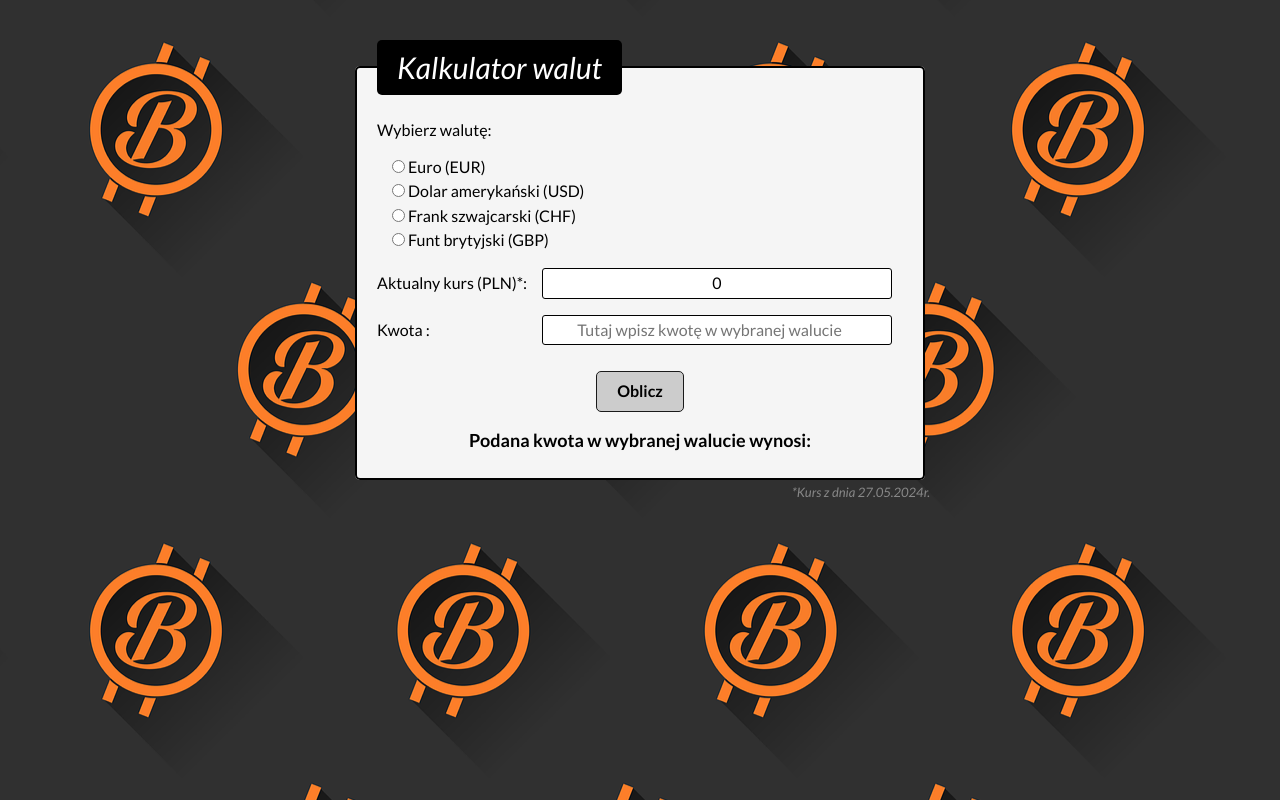
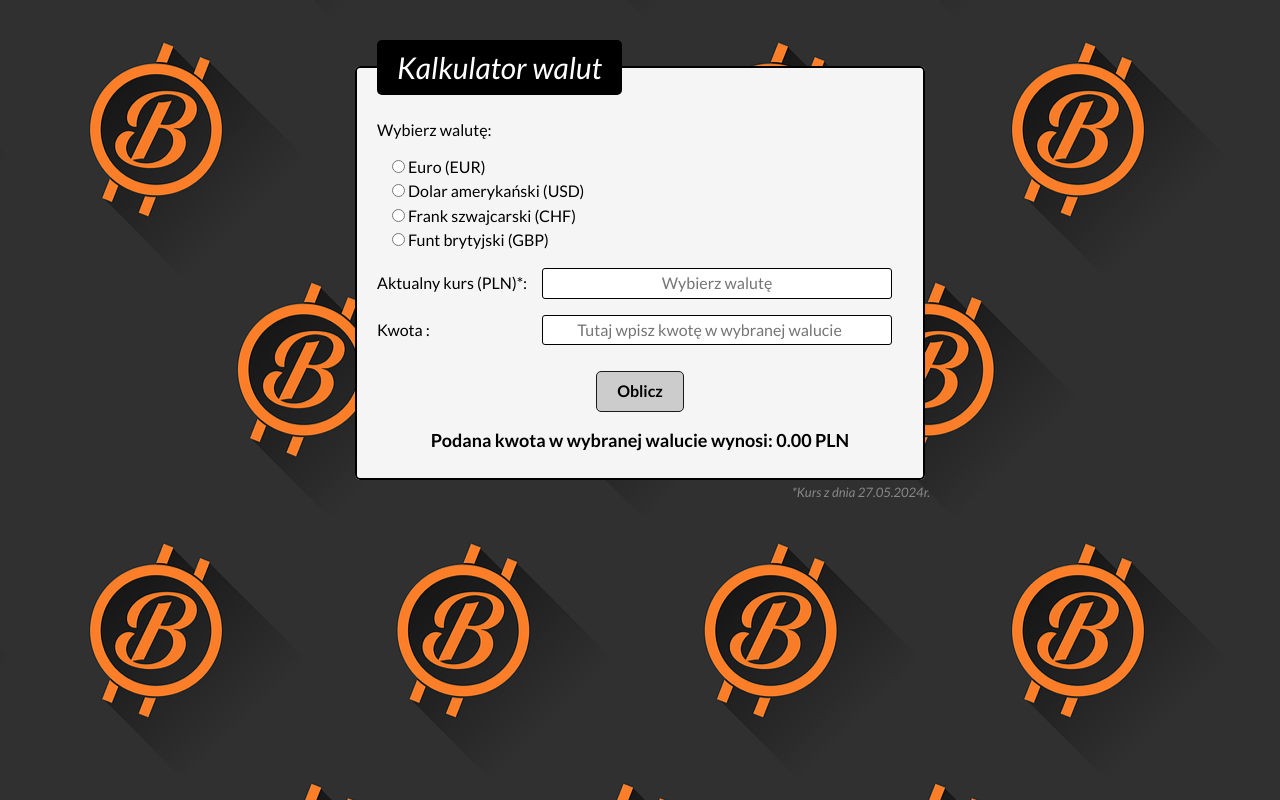
Before and after one commit to maciejcepielik/currency-converter-react, a React (Create React App) app: page / in a window 1280 px wide. Built offline with nearby package versions, Linux system fonts and the light colour scheme.

Commit message:
Change initial value of exchangeRate. Add "required" attribute to the currencies list. Add "placeholder" attribute to the exchangeRate input. Add calculation and display of the result.

```diff
--- a/src/Form/index.js
+++ b/src/Form/index.js
@@ -2,19 +2,25 @@ import { useState } from "react";
 import "./style.css";
 
 const Form = ({ currencies }) => {
-    const [exchangeRate, setExchangeRate] = useState("0");
+    const [exchangeRate, setExchangeRate] = useState("");
 
     const [currencyShortcut, setCurrencyShortcut] = useState("");
+
+    const [result, setResult] = useState("0");
+
+    const [amount, setAmount] = useState("");
 
     const onCheckChange = ({ target }) => {
         const currency = currencies.find(currency => currency.id.toString() === target.value)
 
         setExchangeRate(currency ? currency.value : "0")
         setCurrencyShortcut(currency ? `(${currency.shortcut})` : "")
+        setResult("0");
     };
 
     const onFormSubmit = (event) => {
         event.preventDefault();
+        setResult(amount * exchangeRate)
     }
 
     return (
@@ -31,6 +37,7 @@ const Form = ({ currencies }) => {
                                     name="currency"
                                     value={currency.id}
                                     onChange={onCheckChange}
+                                    required
                                 />
                                 <span className="form__currency">
                                     {currency.name} ({currency.shortcut})
@@ -47,6 +54,7 @@ const Form = ({ currencies }) => {
                             className="form__field"
                             name="exchangeRate"
                             readOnly
+                            placeholder="Wybierz walutę"
                         />
                     </label>
                 </p>
@@ -57,6 +65,8 @@ const Form = ({ currencies }) => {
                         </span>
                         <input
                             className="form__field"
+                            value={amount}
+                            onChange={({ target }) => setAmount(target.value)}
                             type="number"
                             name="amount"
                             step="0.01"
@@ -69,7 +79,7 @@ const Form = ({ currencies }) => {
                 <p className="form__paragraph">
                     <button className="form__button">Oblicz</button>
                 </p>
-                <p className="form__paragraph form__paragraph--result">Podana kwota w wybranej walucie wynosi: <strong></strong>
+                <p className="form__paragraph form__paragraph--result">Podana kwota w wybranej walucie wynosi: <strong>{parseFloat(result).toFixed(2)} PLN</strong>
                 </p>
             </fieldset>
             <p className="form__warning">*Kurs z dnia 27.05.2024r.</p>
```
